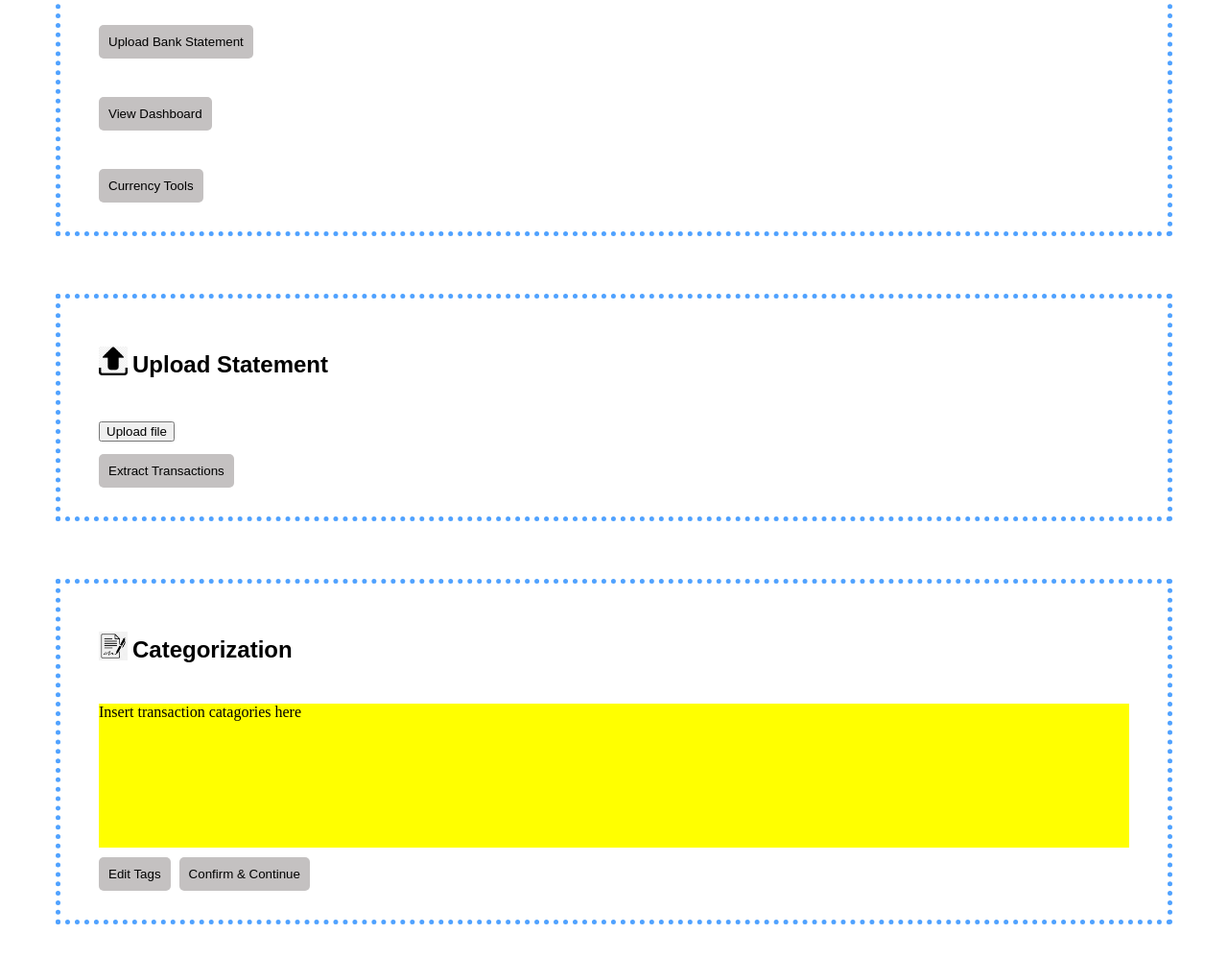
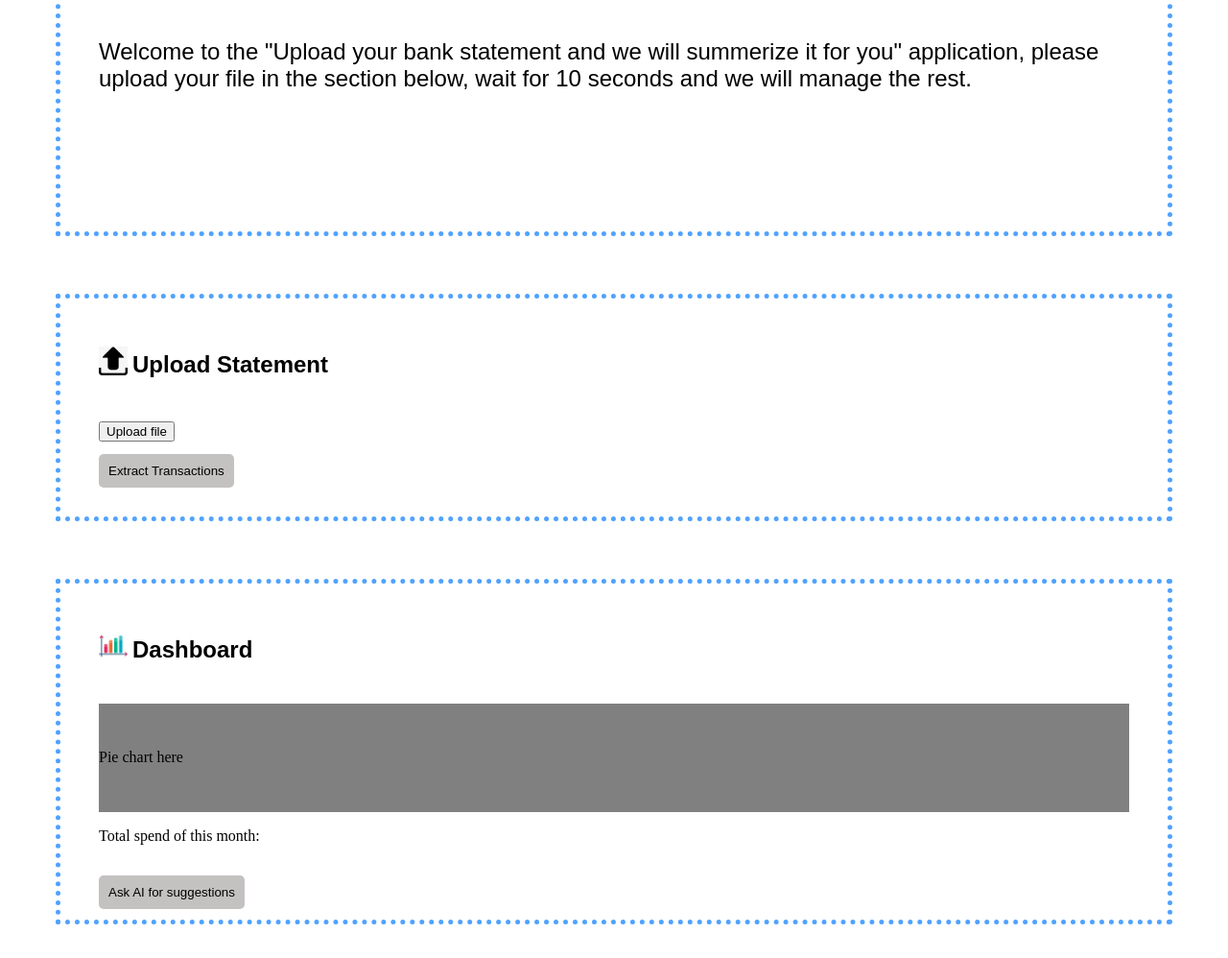
Before and after one commit to CMPT-276-SUMMER-2025/final-project-23-fields, a website: page index.html in a window 1280 px wide. Shown: the part 174-1172 px from the top of the page at 96% size. Drawn offline with Linux system fonts and the light colour scheme.

Commit message:
This is for the urgent changed version for the final project

```diff
--- a/index.html
+++ b/index.html
@@ -19,9 +19,9 @@
             <p class="title_text">Home</p>
         </div>
 
-        <button class="div_button" onclick="">Upload Bank Statement</button>
-        <button class="div_button" onclick="">View Dashboard</button>
-        <button class="div_button" onclick="">Currency Tools</button>
+        <div>
+            <p style="font-size: 24px; font-family: Arial;">Welcome to the "Upload your bank statement and we will summerize it for you" application, please upload your file in the section below, wait for 10 seconds and we will manage the rest.</p>
+        </div>
     </div>
 
 
@@ -44,22 +44,7 @@
         <button class="div_button" onclick="console.log(transaction_json);processPDF()">Extract Transactions</button>
     </div>
 
-    <div class="catagorization_box">
 
-        <div class="box_title">
-            <div>
-                <img src="src/icons/catagory.png" style="height: 30px; width: 30px; object-fit: scale-down;">
-            </div>
-            <p class="title_text">Categorization</p>
-        </div>
-
-        <div style="background-color: yellow;" id="summary">Insert transaction catagories here</div>
-
-        <div>
-            <button class="div_button" style="display: inline-flex; margin-right: 5px;" onclick="">Edit Tags</button>
-            <button class="div_button" style="display: inline-flex;" onclick="">Confirm & Continue</button>
-        </div>
-    </div>
 
     <div class="dashboard_box">
 
@@ -94,7 +79,7 @@
             <p>Insert currency records here</p>
         </div>
 
-        <button class="div_button" onclick="">Alert Me When Rates Drop</button>
+        <select class="currency_selection"></select>
     </div>
 
 
--- a/src/application.css
+++ b/src/application.css
@@ -127,3 +127,7 @@ button{
     height: fit-content;
 
 }
+
+.currency_selection{
+
+}
--- a/src/pdf_validation.js
+++ b/src/pdf_validation.js
@@ -47,8 +47,6 @@ async function validation(json_input){
                 update_varibles_temp();
                 console.log(pdf.numPages);
                 console.log(uploaded_file.files[0].size);
-                //temp_json = loadTextContent(pdf);
-                //return temp_json;
             });
         };
 
@@ -60,7 +58,6 @@ async function validation(json_input){
         console.error("Error reading PDF file:", event.target.error);
         };
         console.log(temp_json);
-        //return temp_json;
     }
     else if(uploaded_file.files[0].name.split('.')[1] !== "pdf"){
         console.log("please upload a pdf file");
--- a/src/upload_file.js
+++ b/src/upload_file.js
@@ -16,13 +16,10 @@ async function show_uploaded_file(){
         pdf_json_input.name = "text transaction record";
         transaction_json = JSON.stringify(pdf_json_input);
     }
-    //console.log(have_file, is_pdf, pdf_too_large);
     await replace();
 }
 
 async function replace() {
-    /*const result = await validation();
-    console.log(result);*/
         console.log(have_file, is_pdf, pdf_too_large);
         console.log(pdf_too_large);
         if (uploaded_file.value !== "" && is_pdf && have_file && !pdf_too_large){//display pdf icon, name and remove button if the pdf meet all requirements
```
